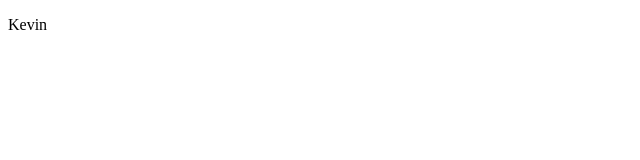
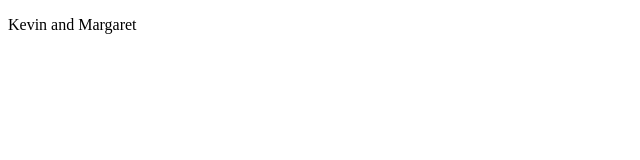
Before and after one commit to honsit/dist-, a plain HTML site: page index.html in a window 1280 px wide. Shown: the whole page, without its empty margins (0-640 px from the left). Drawn offline with Linux system fonts and the light colour scheme.

Commit message:
Update index.html

```diff
--- a/index.html
+++ b/index.html
@@ -4,6 +4,6 @@
     <title>This is the title of the webpage!</title>
   </head>
   <body>
-    <p>Kevin</p>
+    <p>Kevin and Margaret</p>
   </body>
 </html>
```
